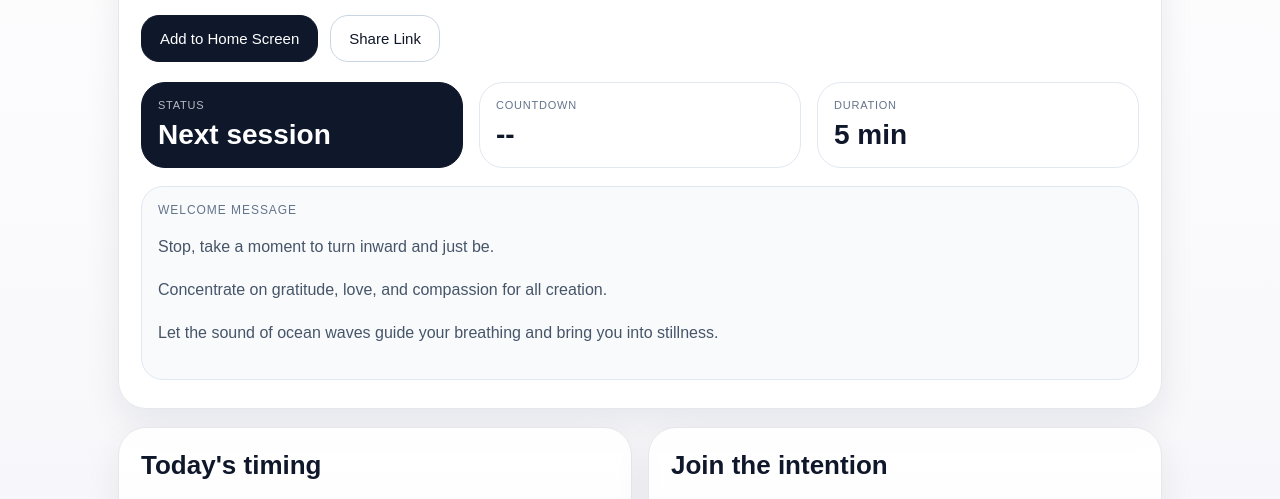
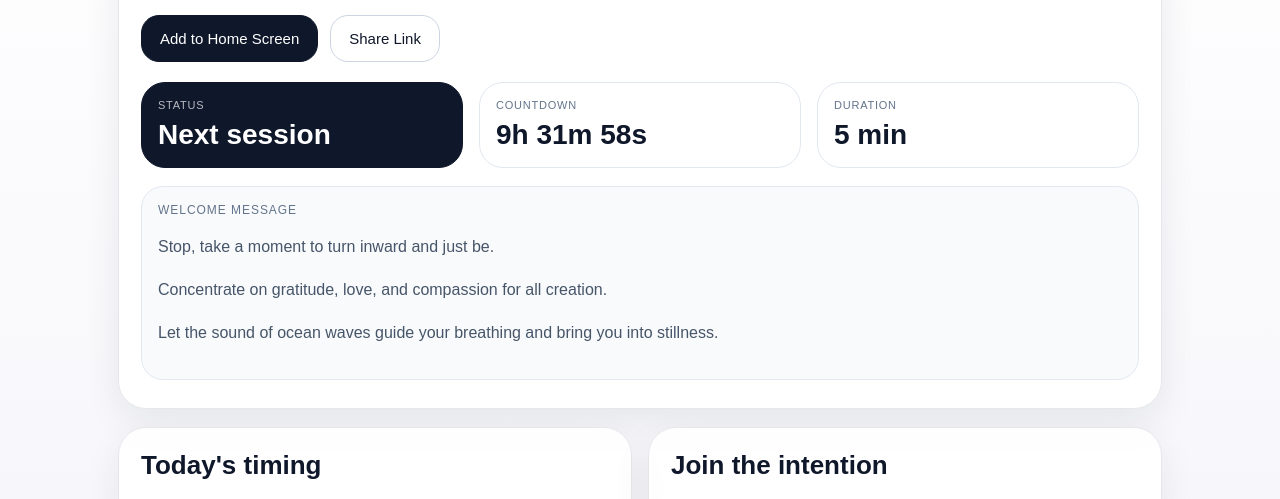
Before and after one commit to davidpaulredmond-tech/One-Light, a plain HTML site: page index.html in a window 1280 px wide. Shown: the part 224-723 px from the top of the page. Drawn offline with Linux system fonts and the light colour scheme.

Commit message:
Update index.html

```diff
--- a/index.html
+++ b/index.html
@@ -86,6 +86,6 @@
       </article>
     </section>
   </main>
-  <s<script src="app.js?v=4"></script>
+<script src="app.js?v=4"></script>
 </body>
 </html>
```
